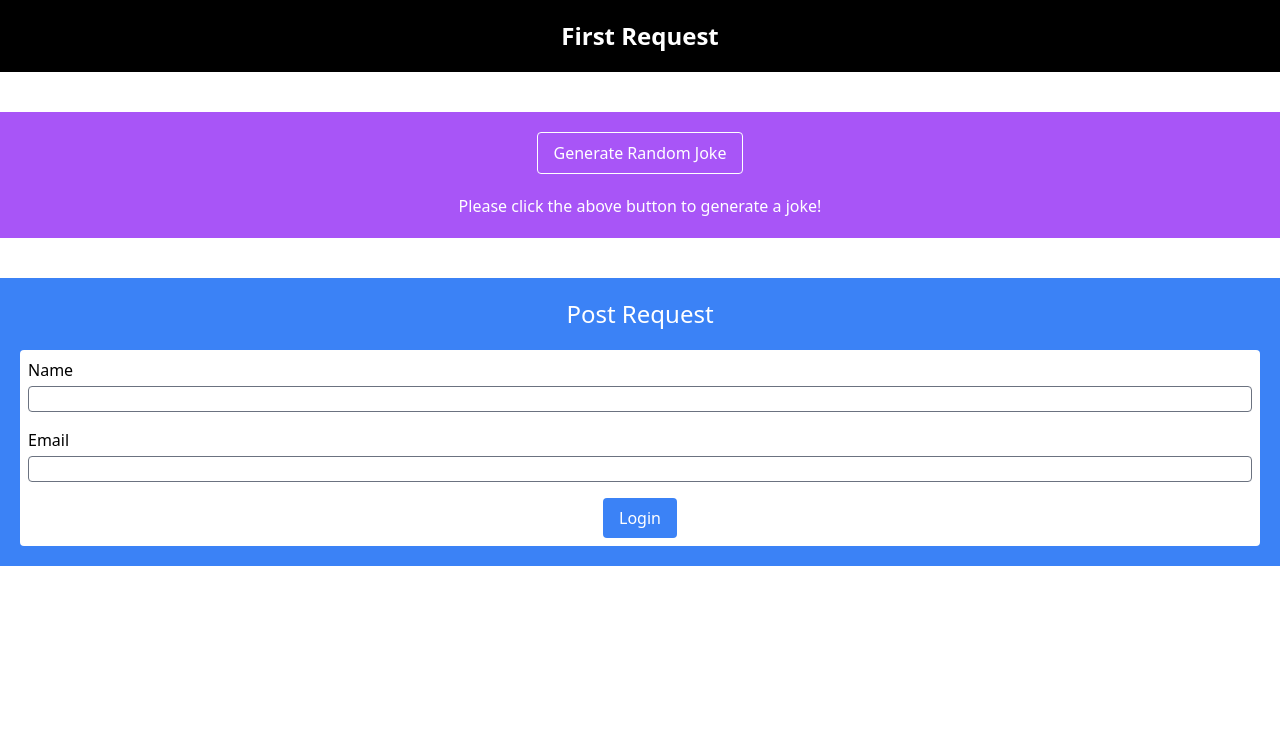
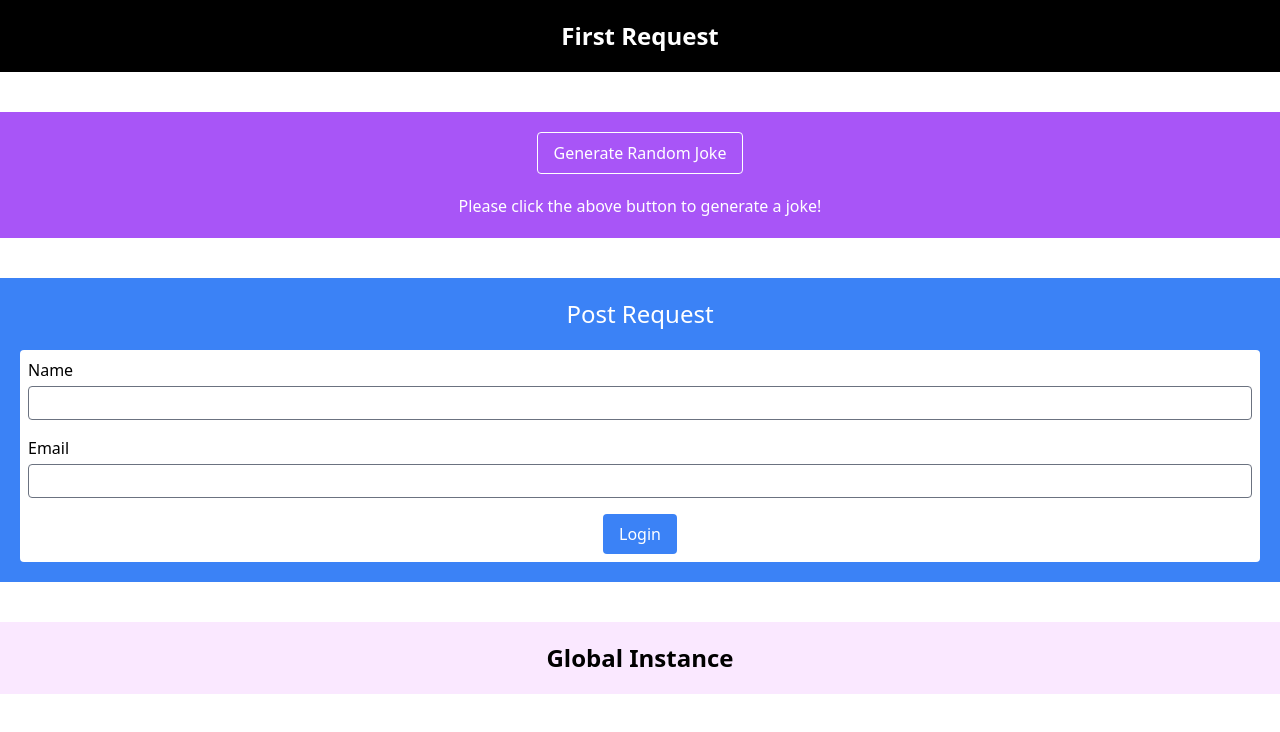
Before and after one commit to HemantDutta/Axios-In-Depth, a React (Create React App) app in the folder app/: page / in a window 1280 px wide. Shown: the top 732 px of the page. Built offline with nearby package versions, Linux system fonts and the light colour scheme; no server answers.

Commit message:
Axios Globals Approach

```diff
--- a/app/src/App.js
+++ b/app/src/App.js
@@ -1,6 +1,8 @@
 import FirstRequest from "./components/1-first-request";
 import Headers from "./components/2-headers";
 import PostRequest from "./components/3-post-request";
+import GlobalInstance from "./components/4-global-instance";
+import "./axios/global";
 
 function App() {
   return (
@@ -8,6 +10,7 @@ function App() {
       <FirstRequest />
       <Headers />
       <PostRequest/>
+      <GlobalInstance/>
     </>
   )
 }
--- /dev/null
+++ b/app/src/axios/global.js
@@ -0,0 +1,11 @@
+import axios from "axios";
+
+//This is a method for setting up global values for all axios requests that will be made using axios in this application
+//We just have to import this file in our App.js, e.g. `import "./axios/global";`
+//However, there is a major downside to this approach/
+
+//Take this for example
+axios.defaults.headers.common["Accept"] = "application/json";
+//We have gloablly setup the "Accept" header's value to "application/json"
+//Now, some APIs might not require this header or in-fact may not work properly with this header value
+//So, the global approach in axios can be flawed
--- a/app/src/components/1-first-request.js
+++ b/app/src/components/1-first-request.js
@@ -1,7 +1,7 @@
 import { useEffect } from 'react';
 import axios from "axios";
 
-const url = 'https://randomuser.me/pi/';
+const url = 'https://randomuser.me/api/';
 
 const FirstRequest = () => {
 
--- a/app/src/components/3-post-request.js
+++ b/app/src/components/3-post-request.js
@@ -28,7 +28,7 @@ const PostRequest = () => {
           </label>
           <input
             type='text'
-            className='form-input border border-gray-500 rounded'
+            className='form-input border border-gray-500 rounded px-2 py-1'
             id='name'
             value={name}
             onChange={(e) => setName(e.target.value)}
@@ -40,7 +40,7 @@ const PostRequest = () => {
           </label>
           <input
             type='email'
-            className='form-input border border-gray-500 rounded'
+            className='form-input border border-gray-500 rounded px-2 py-1'
             id='email'
             value={email}
             onChange={(e) => setEmail(e.target.value)}
--- a/app/src/components/4-global-instance.js
+++ b/app/src/components/4-global-instance.js
@@ -1,17 +1,32 @@
+import axios from 'axios';
 import { useEffect } from 'react';
 
-const productsUrl = 'https://course-api.com/react-store-products';
+const productsUrl = 'https://fakestoreapi.com/products/1';
 const randomUserUrl = 'https://randomuser.me/api';
 
 const GlobalInstance = () => {
   const fetchData = async () => {
-    console.log('global axios instance');
+    try {
+      const resp1 = await axios(randomUserUrl);
+      const resp2 = await axios(productsUrl);
+      console.log(resp1);
+      console.log(resp2);
+    }
+    catch (error) {
+      console.log(error.respone);
+    }
   };
 
   useEffect(() => {
     fetchData();
   }, []);
 
-  return <h2 className='text-center'>global instance</h2>;
+  return (
+    <>
+      <div className="global-instance bg-fuchsia-100 mt-10 p-5 text-center">
+        <span className="text-2xl text-black font-semibold">Global Instance</span>
+      </div>
+    </>
+  );
 };
 export default GlobalInstance;
```
